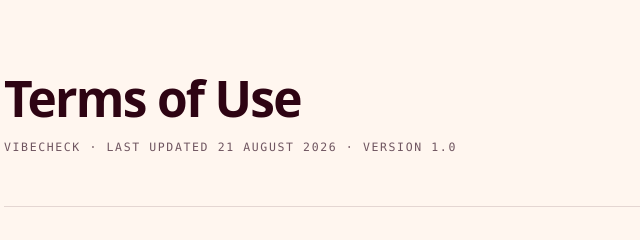
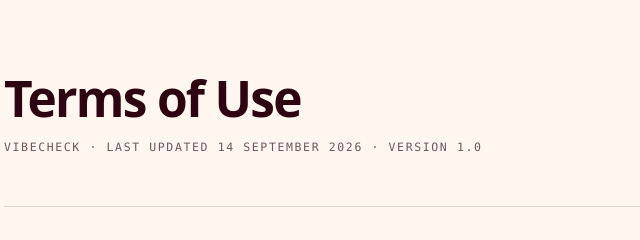
Before and after one commit to cinarsankartal/vibecheck-legal, a plain HTML site: page terms-of-use.html in a window 1280 px wide. Shown: the top 240 px of the page, 308-948 px from the left. Drawn offline with Linux system fonts and the light colour scheme.

Commit message:
Update last updated date in terms of use

```diff
--- a/terms-of-use.html
+++ b/terms-of-use.html
@@ -142,7 +142,7 @@
 
 <header>
   <h1>Terms of Use</h1>
-  <p class="meta">VibeCheck · Last updated 21 August 2026 · Version 1.0</p>
+  <p class="meta">VibeCheck · Last updated 14 September 2026 · Version 1.0</p>
 </header>
 
 <div class="summary">
```
